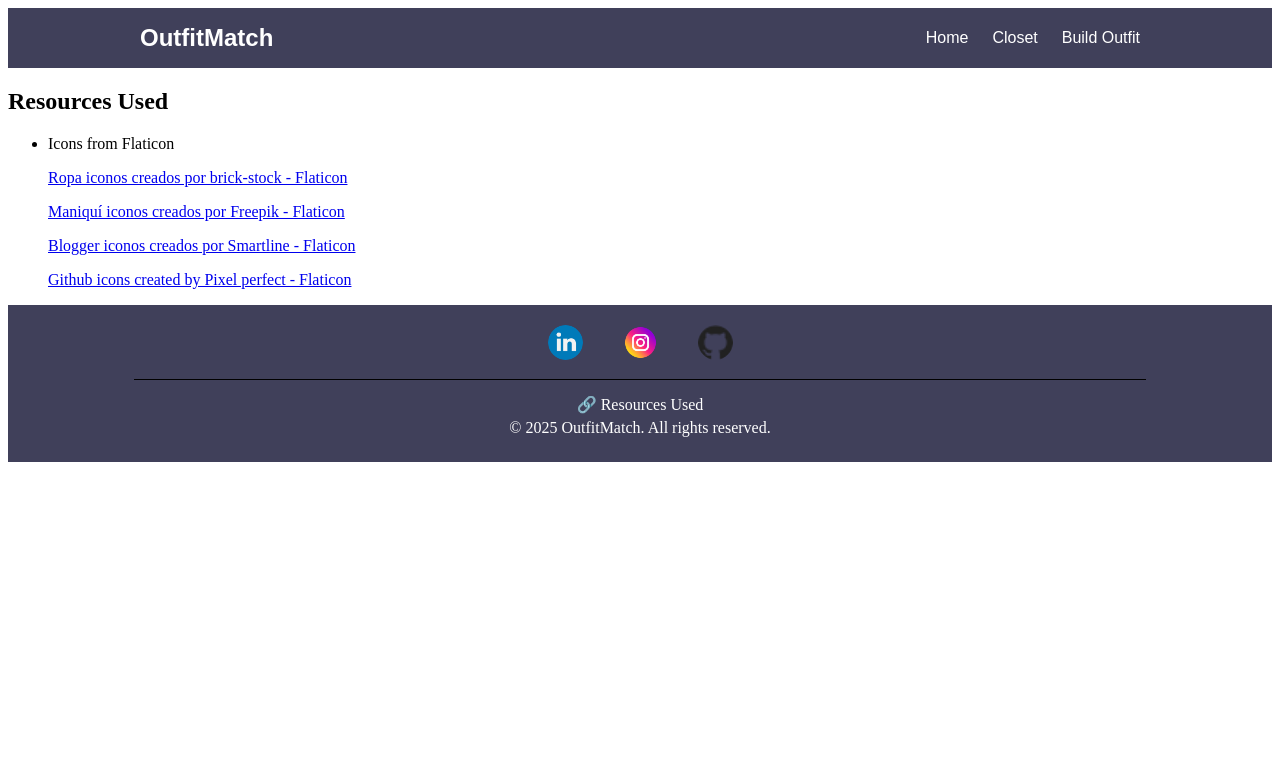
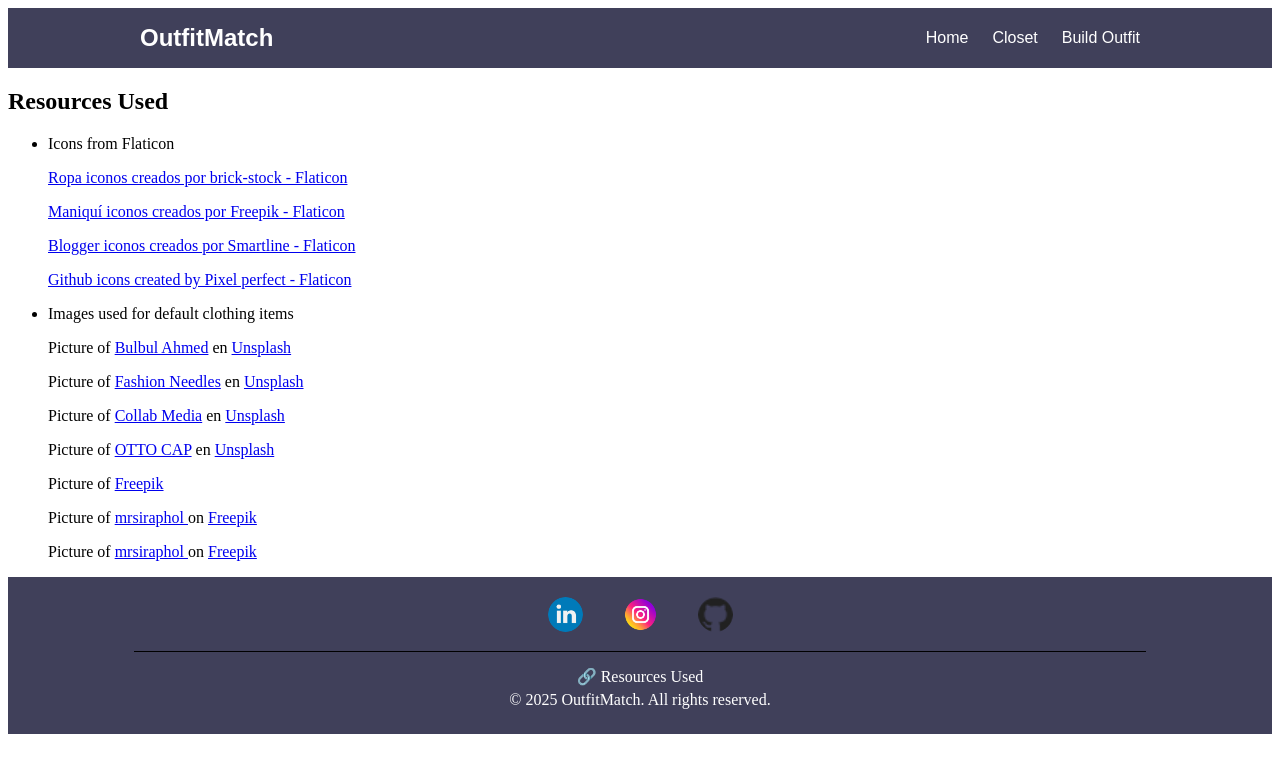
Before and after one commit to CamilaApai/outfitmatch, an Angular app: page /attribution in a window 1280 px wide. Shown: the top 772 px of the page. Built offline with nearby package versions, Linux system fonts and the light colour scheme.

Commit message:
The  code has already been checked

```diff
--- a/src/app/pages/attribution/attribution.component.html
+++ b/src/app/pages/attribution/attribution.component.html
@@ -3,25 +3,18 @@
 <ul>
   <li>Icons from Flaticon</li>
   <p>
-    <a href="https://www.flaticon.es/iconos-gratis/ropa" title="ropa iconos"
-      >Ropa iconos creados por brick-stock - Flaticon</a
-    >
+    <a href="https://www.flaticon.es/iconos-gratis/ropa" title="ropa iconos">Ropa iconos creados por brick-stock -
+      Flaticon</a>
   </p>
   <p></p>
   <p>
-    <a
-      href="https://www.flaticon.es/iconos-gratis/maniqui"
-      title="maniquí iconos"
-      >Maniquí iconos creados por Freepik - Flaticon</a
-    >
+    <a href="https://www.flaticon.es/iconos-gratis/maniqui" title="maniquí iconos">Maniquí iconos creados por Freepik -
+      Flaticon</a>
   </p>
   <p></p>
   <p>
-    <a
-      href="https://www.flaticon.es/iconos-gratis/blogger"
-      title="blogger iconos"
-      >Blogger iconos creados por Smartline - Flaticon</a
-    >
+    <a href="https://www.flaticon.es/iconos-gratis/blogger" title="blogger iconos">Blogger iconos creados por Smartline
+      - Flaticon</a>
   </p>
   <p>
     <a href="https://www.flaticon.com/free-icons/github" title="github icons">
@@ -29,5 +22,62 @@
     </a>
   </p>
 
-  <!-- <li>Images used for default clothing items</li> -->
+  <li>Images used for default clothing items</li>
+
+  <p>Picture of <a
+      href="https://unsplash.com/es/@bulbul252?utm_source=unsplash&utm_medium=referral&utm_content=creditCopyText">Bulbul
+      Ahmed</a> en <a
+      href="https://unsplash.com/es/fotos/chaqueta-con-capucha-con-cremallera-azul-TcRaVI3LXds?utm_source=unsplash&utm_medium=referral&utm_content=creditCopyText">Unsplash</a>
+  </p>
+
+  <p>Picture of <a
+      href="https://unsplash.com/es/@fashionneedles?utm_source=unsplash&utm_medium=referral&utm_content=creditCopyText">Fashion
+      Needles</a> en <a
+      href="https://unsplash.com/es/fotos/las-gafas-de-sol-de-aviador-negras-estan-sentadas-sobre-un-fondo-blanco--KP3aBEfbN8?utm_source=unsplash&utm_medium=referral&utm_content=creditCopyText">Unsplash</a>
+  </p>
+  <p></p>
+  <p>Picture of <a
+      href="https://unsplash.com/es/@collab_media?utm_source=unsplash&utm_medium=referral&utm_content=creditCopyText">Collab
+      Media</a> en <a
+      href="https://unsplash.com/es/fotos/un-par-de-zapatos-marrones-sobre-un-fondo-blanco-eddtBBbaw0Y?utm_source=unsplash&utm_medium=referral&utm_content=creditCopyText">Unsplash</a>
+  </p>
+  <p>Picture of <a
+      href="https://unsplash.com/es/@ottocaps?utm_source=unsplash&utm_medium=referral&utm_content=creditCopyText">OTTO
+      CAP</a> en <a
+      href="https://unsplash.com/es/fotos/un-sombrero-de-pescador-gris-con-fondo-blanco-WasjFbEQy38?utm_source=unsplash&utm_medium=referral&utm_content=creditCopyText">Unsplash</a>
+  </p>
+
+  <p>
+    Picture of
+    <a
+      href="https://www.freepik.com/free-photo/simple-white-sweater-unisex-streetwear-apparel_15439775.htm#fromView=keyword&page=1&position=17&uuid=d6a82896-bbfc-46be-98e6-52992d28e147&query=White+sweatshirt">
+      Freepik
+    </a>
+  </p>
+
+  <p>
+    Picture of
+    <a
+      href="https://www.freepik.com/free-photo/woman-winter-jacket-background-object_1096824.htm#fromView=search&page=1&position=37&uuid=bd774699-52ad-4013-97d6-37e515f7988b&query=clothes+withe+background">
+      mrsiraphol
+    </a>
+    on
+    <a href="https://www.freepik.com">
+      Freepik
+    </a>
+  </p>
+
+  <p>
+    Picture of
+    <a
+      href="https://www.freepik.com/free-photo/women-white-glamour-background-fashion_1096826.htm#fromView=search&page=1&position=8&uuid=58444396-cea2-465a-ac8b-d13e07e433b7&query=bag+white+background">
+      mrsiraphol
+    </a>
+    on
+    <a href="https://www.freepik.com">
+      Freepik
+    </a>
+  </p>
+
+
 </ul>
```
